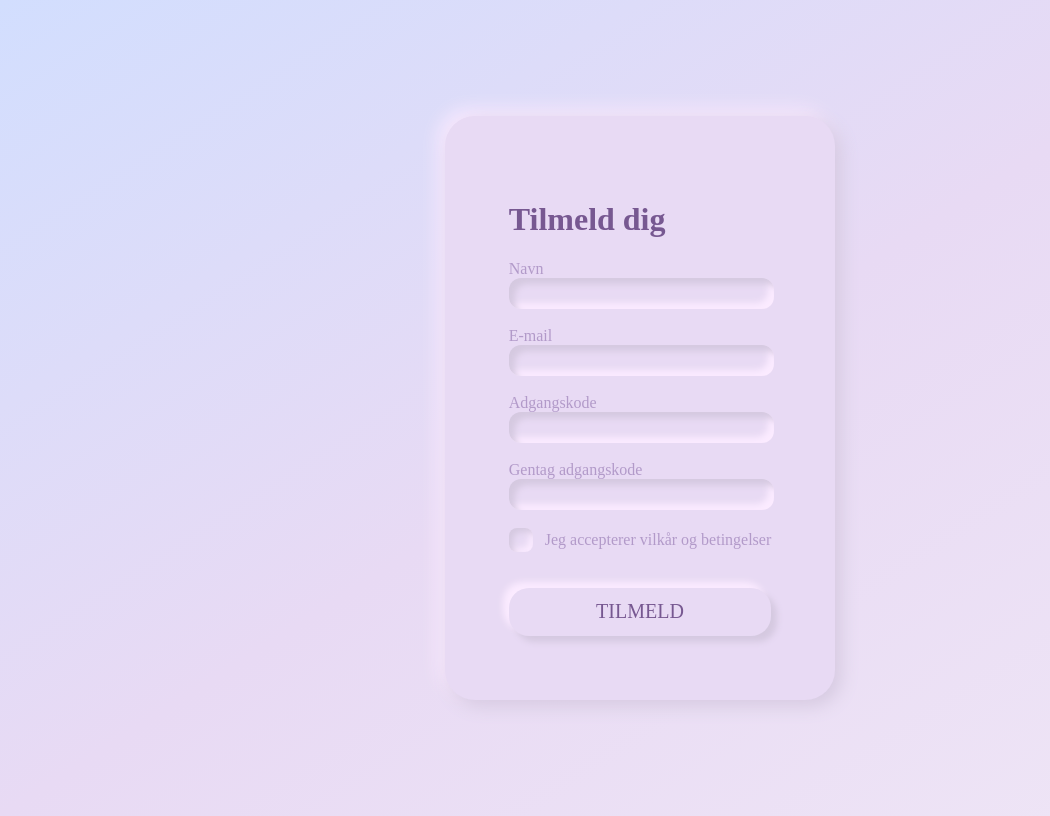
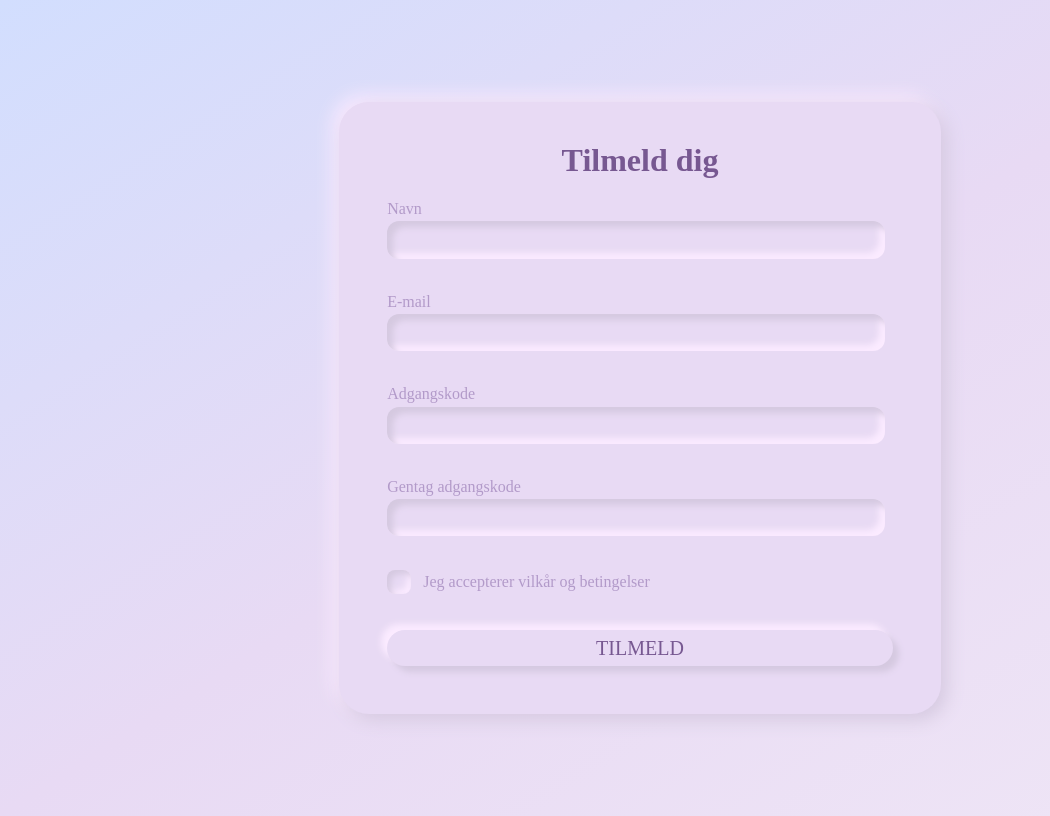
Before and after one commit to vevest/htdocs, a PHP site: page /form.html in a window 1280 px wide. Shown: the whole page, without its empty margins (0-1050 px from the left). Run offline with PHP 8.4, Linux system fonts and the light colour scheme; some web fonts are replaced.

Commit message:
css styling

```diff
--- a/index.php
+++ b/index.php
@@ -28,17 +28,17 @@ if (isset($_SESSION["user_id"])) {
 </head>
 <body>
 
-    <h1>Home</h1>
+    <h1>Velkommen</h1>
 
     <?php if (isset($user)): ?>
 
-        <p>Hello <?= htmlspecialchars($user["name"]) ?></p>
+        <p>Hej <?= htmlspecialchars($user["name"]) ?></p>
 
         <p><a href="logout.php">Log ud</a></p>
 
     <?php else: ?>
 
-        <p><a href="login.php">Log ind</a> eller <a href="form.html">Tilmeld dig</a></p>
+        <p><a href="form.html">Tilmeld dig her</a> <br> <br> Har du allerede en bruger? <br> <a href="login.php">Log ind</a></p>
 
     <?php endif; ?>
 
--- a/layout.css
+++ b/layout.css
@@ -15,11 +15,31 @@ body {
 h1 {
     font-family: 'nunito';
     color: #775891 ;
+    text-align: center;
+    margin-top: 0;
 }
 
 p{
     font-family: 'nunito';
-    color: #b29ac9 ;
+    color: #9e79c3 ;
+    font-size: 19px;
+    text-align: center;
+}
+
+a{
+    font-family: 'nunito';
+    color: #8c5bb9 ;
+    text-decoration: none;
+    text-align: center;
+    font-size: 20px;
+}
+
+a:hover{
+    font-family: 'nunito';
+    color: #6100bc ;
+    text-decoration: none;
+    text-align: center;
+    font-size: 20px;
 }
 
 
@@ -78,17 +98,18 @@ label{
 }
 
 
-form input:hover{
-    background: linear-gradient(145deg, #f8e9ff, #d6cddf);
-}
+
 
 form{
     border-radius: 30px;
     background: #e8daf4;
     box-shadow:  6px 6px 18px #d5c9e0,
              -6px -6px 18px #fbebff;
-    padding: 4rem;
-    max-width: 80%;
+    padding-right: 3rem;
+    padding-left: 3rem;
+    padding-top: 2.5rem;
+    padding-bottom: 3rem;
+    width: 40%;
 }
 
 form input {
@@ -98,10 +119,20 @@ form input {
     background: #e8daf4;
     box-shadow: inset 6px 6px 6px #d5c9e0,
             inset -6px -6px 6px #fbebff;
-    padding: 0.5rem;
+    padding: 0.6rem 0.5rem 0.8rem 0.6rem;
     border: none;
     font-size: 12px;
     font-family: 'nunito';
+    margin-top: 0.2rem;
+    margin-bottom: 1rem;
+}
+
+form input:hover{
+    background: linear-gradient(145deg, #f8e9ff, #d6cddf);
+}
+
+form input:visited{
+    background-color: #e8daf4;
 }
 
 button{
@@ -110,7 +141,7 @@ button{
     box-shadow:  6px 6px 6px #d5c9e0,
              -6px -6px 6px #fbebff;
     border: none;
-    padding: 0.8rem 2rem 0.8rem 2rem;
+    padding: 0.4rem 0rem 0.4rem 0rem;
     font-family: 'nunito';
     color: #775891 ;
     font-size: 20px;
```
Also changed, not shown: login.php (+9 -1 lines).
